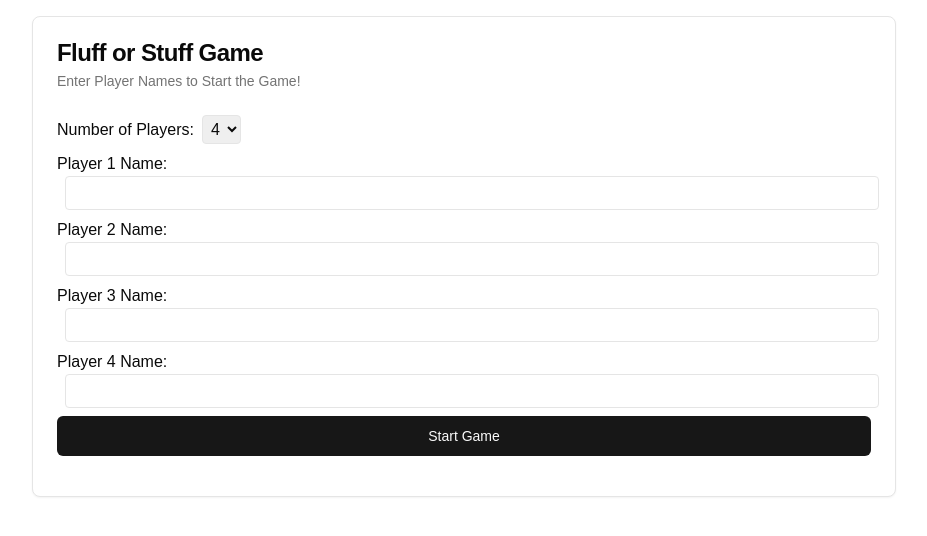
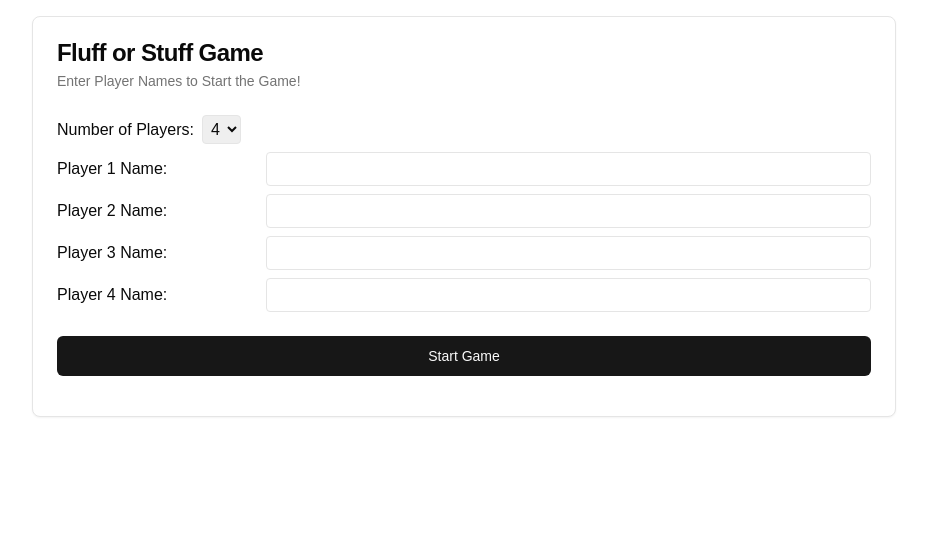
Before and after one commit to daricewong/fos-game, a Next.js app: page / in a window 1280 px wide. Shown: the top 536 px of the page, without its empty margins (176-1103 px from the left). Built offline with nearby package versions, Linux system fonts and the light colour scheme.

Commit message:
Fixed alignment issues

```diff
--- a/components/pitch-deck-game.tsx
+++ b/components/pitch-deck-game.tsx
@@ -351,19 +351,19 @@ export function PitchDeckGameComponent() {
                 </select>
               </label>
               {Array.from({ length: numPlayers }).map((_, index) => (
-                <div key={index} className="mb-2">
-                  <label>
+                <div key={index} className="mb-2 flex items-center"> {/* Added flex for alignment */}
+                  <label className="w-1/3"> {/* Set a width for the label */}
                     Player {index + 1} Name:
-                    <input
-                      type="text"
-                      id={`player-${index}`}
-                      className="ml-2 border rounded p-1 w-full" // Make input full width
-                      required
-                    />
                   </label>
+                  <input
+                    type="text"
+                    id={`player-${index}`}
+                    className="ml-2 border rounded p-1 w-full" // Make input full width
+                    required
+                  />
                 </div>
               ))}
-              <Button type="submit" className="w-full">Start Game</Button> {/* Full width button */}
+              <Button type="submit" className="w-full mt-4">Start Game</Button> {/* Full width button with margin-top */}
             </form>
           </CardContent>
         </Card>
```
